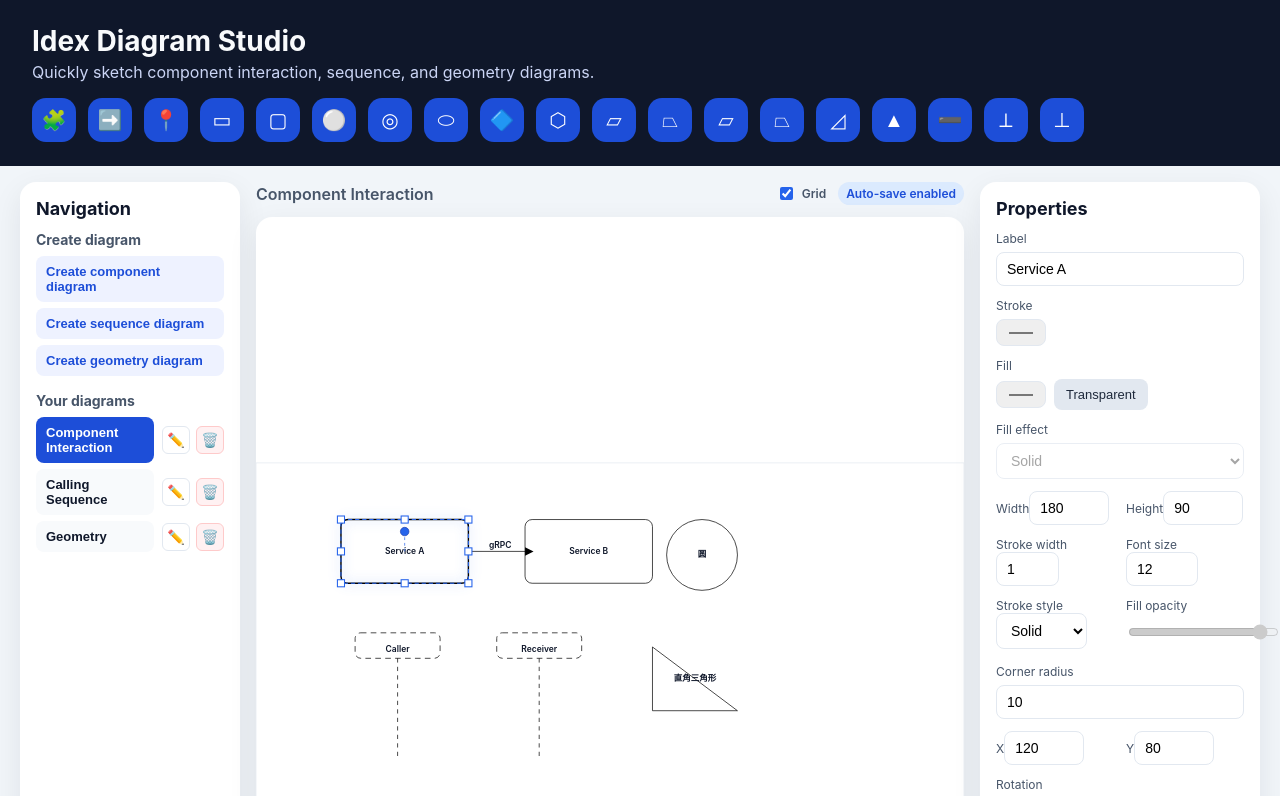
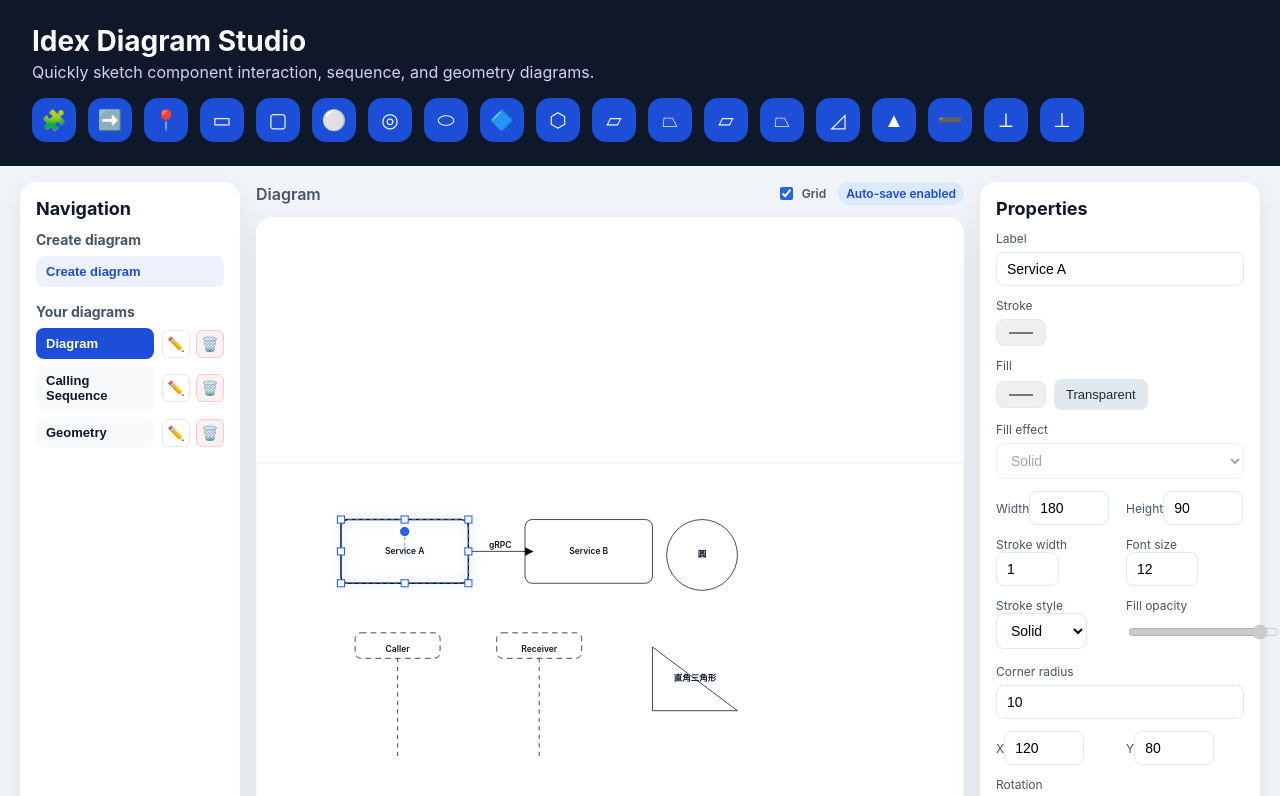
Before and after one commit to RogerLu1999/Idex, a React (Vite) app: page / in a window 1280 px wide. Shown: the top 796 px of the page. Built offline with nearby package versions, Linux system fonts and the light colour scheme.

Commit message:
Simplify create diagram action

```diff
--- a/src/App.jsx
+++ b/src/App.jsx
@@ -163,9 +163,7 @@ const DEFAULT_STYLE = {
 };
 
 const CREATE_LINKS = [
-  { id: "create-component", label: "Create component diagram", template: "component" },
-  { id: "create-sequence", label: "Create sequence diagram", template: "sequence" },
-  { id: "create-geometry", label: "Create geometry diagram", template: "geometry" },
+  { id: "create-diagram", label: "Create diagram", template: "component" },
 ];
 
 const getShapeDefaults = (type) => {
@@ -521,7 +519,7 @@ const GEOMETRY_SHAPES = [
 ];
 
 const DIAGRAM_TEMPLATES = {
-  component: { name: "Component Interaction", shapes: INITIAL_SHAPES },
+  component: { name: "Diagram", shapes: INITIAL_SHAPES },
   sequence: { name: "Calling Sequence", shapes: SEQUENCE_SHAPES },
   geometry: { name: "Geometry", shapes: GEOMETRY_SHAPES },
 };
```
